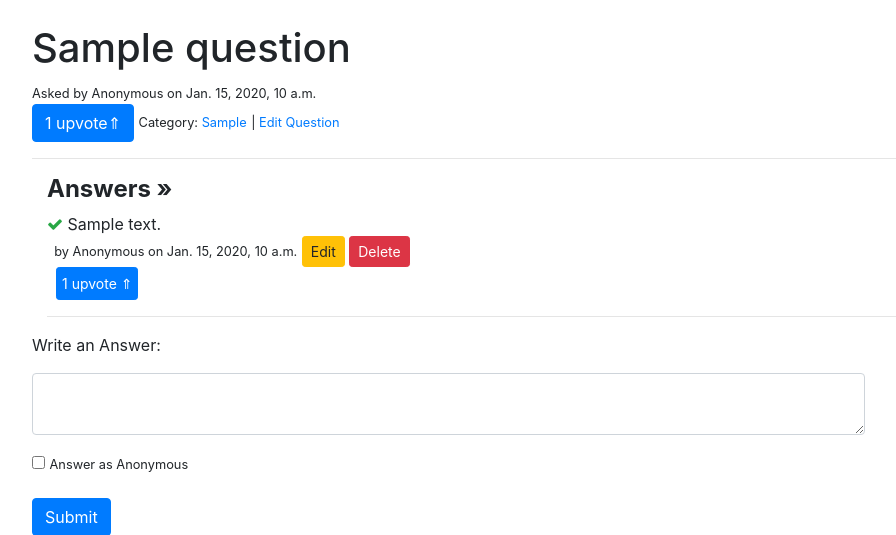
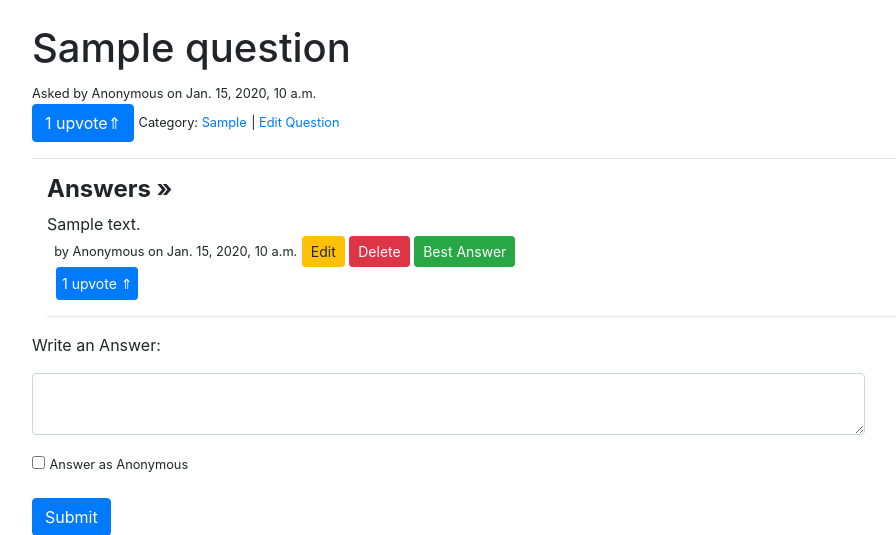
Before and after one commit to iamarav/DjangoQuoraClone, a Django app: a page that uses templates/dynamic_scripts/scripts.html in a window 1280 px wide. Shown: the part 56-591 px from the top of the page, without its empty margins (53-949 px from the left). Run offline with Django 3.2, Linux system fonts and the light colour scheme; a user stored in the database is signed in; tables that the repository leaves empty hold one stand-in row (values such as "Sample post"); some libraries are stand-ins or nearby versions.

Commit message:
Working on Best Answer

```diff
--- a/templates/core/template-view-question.html
+++ b/templates/core/template-view-question.html
@@ -53,14 +53,20 @@
         {% for answer in answers %}
             {% with answer.id as answer_id %}
             <div class="single_answer">
+              {% if answer.isBestAnswer %}
               <span class="best-answer"><span class="fa fa-check text-success"></span></span>
+              {% endif %}
                 <span id="answer_{{ answer_id }}" class="answers answer q_ans">{{ answer.answer }}</span>
                 <br>
                 <small>&nbsp;&nbsp;by {% if answer.anonymous == True %}Anonymous{% else %}<a href="{% url 'profile_page' answer.author.username %}">{{ answer.author.username }}</a>{% endif %} on {{ answer.time }}</small>
                 {% if request.user.username == answer.author.username %}
                 <button type="button" class="btn btn-warning btn-sm" onclick="editAnswer('{{ answer_id }}', {% if answer.anonymous == True %}true{% endif %})" >Edit</button>
                 <button type="button" class="btn btn-danger btn-sm" onclick="confirmDelete('answer', '{{ answer_id }}')" >Delete</button>
-            {% endif %}
+                {% endif %}
+
+                {% if request.user.username == question.author.username %}
+                <button type="button" class="btn btn-success btn-sm" onclick="chooseBestAnswer( '{{ answer_id }}')" >Best Answer</button>
+                {% endif %}
             <br>
             &nbsp;&nbsp;<small id="answer_upvotes_{{ answer_id }}" class="btn {% if answer_id in upvoted_answers %}btn-success{% else %}btn-primary{% endif %} btn-sm" style="padding: 5px;" onclick="do_upvote_ajax('answer', '{{ answer.id }}', this)" ><span class="upvote_number">{{ answer.upvote }}</span> upvote{% if answer.upvote > 1 %}s{% endif %} &uArr;</small>
             <hr>
--- a/templates/dynamic_scripts/scripts.html
+++ b/templates/dynamic_scripts/scripts.html
@@ -29,6 +29,10 @@ function editAnswer( ansId, anonymous = false ){
     jQuery('#modal_text').text('Editing Answer');
     jQuery("#editAnswer").modal();
 }
+
+function chooseBestAnswer( ansId ) {
+    alert(ansId+' is the best answer')
+}
 jQuery(document).ready(function(){
     jQuery('#editAnsWithAjax').click(function(){
         var ajax_url = window.location.protocol+"//"+window.location.hostname;
```
